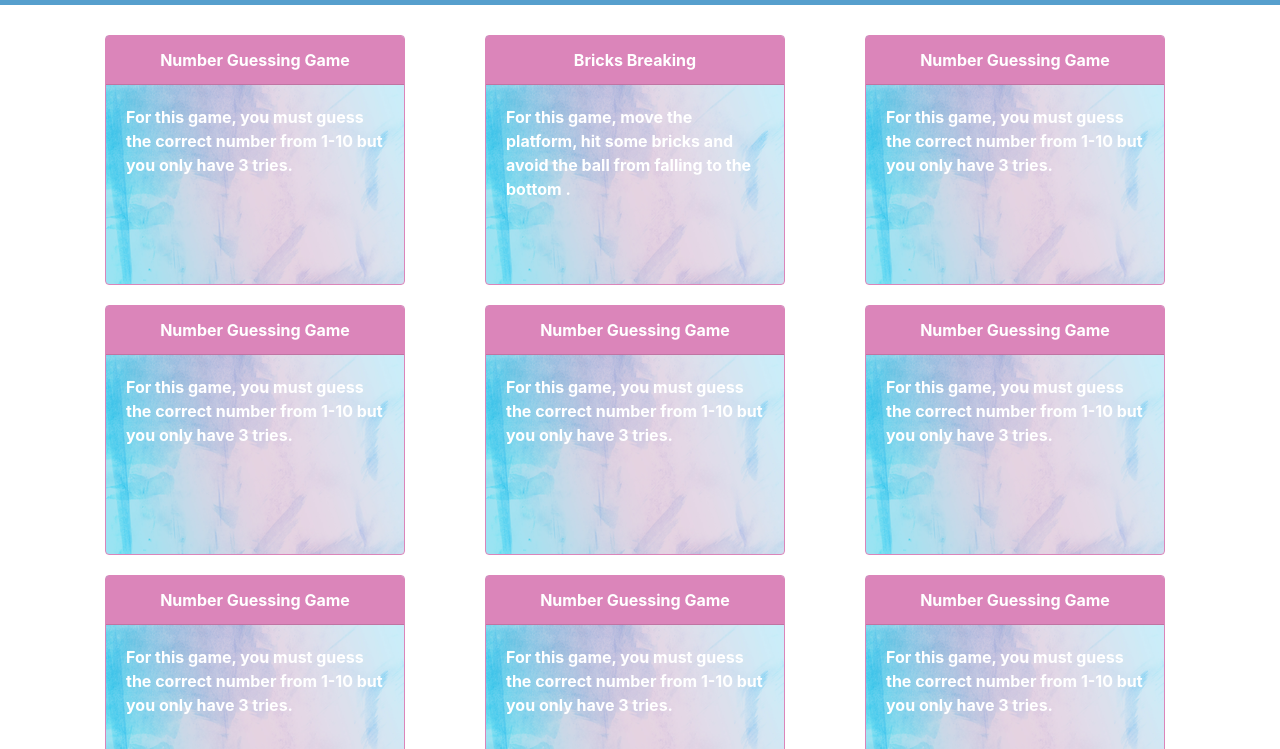
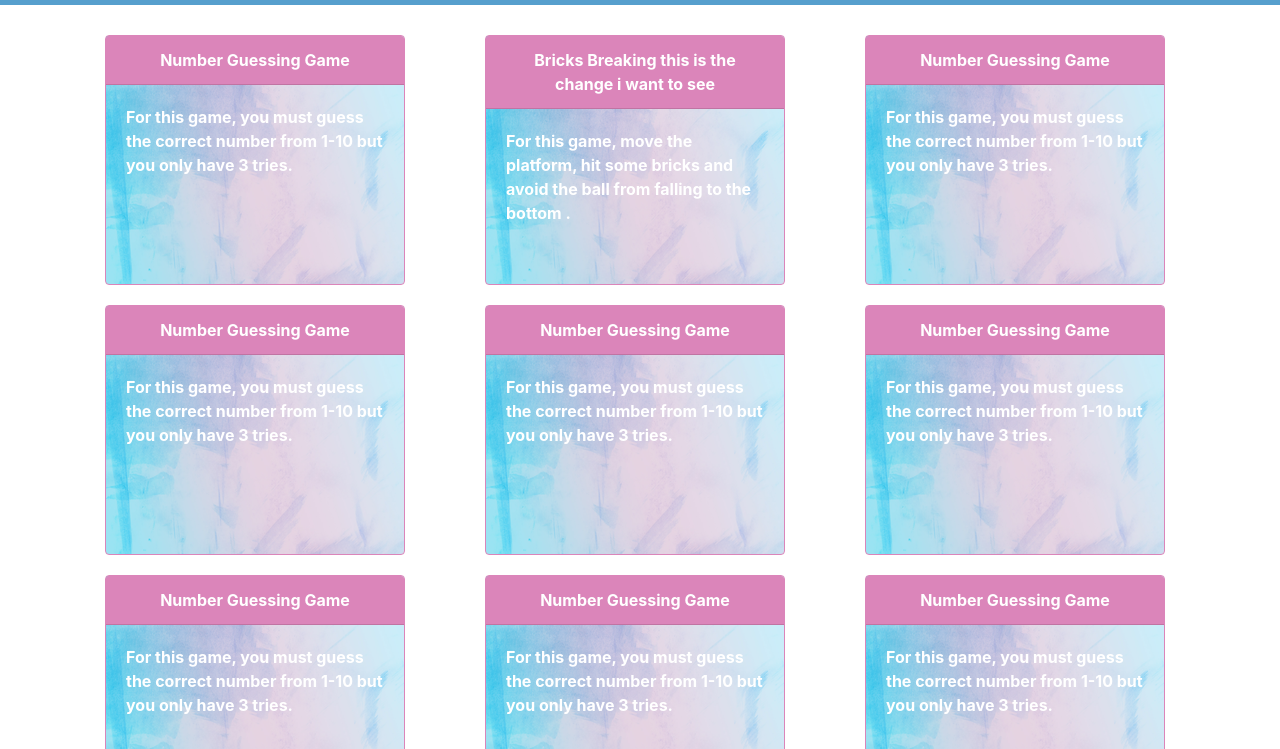
Before and after one commit to RaghadHAV/js-game, a plain HTML site: page index.html in a window 1280 px wide. Shown: the part 51-800 px from the top of the page. Drawn offline with nearby package versions, Linux system fonts and the light colour scheme.

Commit message:
modified file

```diff
--- a/index.html
+++ b/index.html
@@ -47,7 +47,7 @@
 <div class="col-sm " >
   <a href="game2.html" >
     <div class="card bg-cc" style="border-color:#DB85BA" >
-      <div class="card-header"> Bricks Breaking</div>
+      <div class="card-header"> Bricks Breaking this is the change i want to see</div>
             <div class="card-body">
 
               <p class="card-text">For this game, move the platform, hit some bricks and avoid the ball from falling to the bottom .</p>
```
